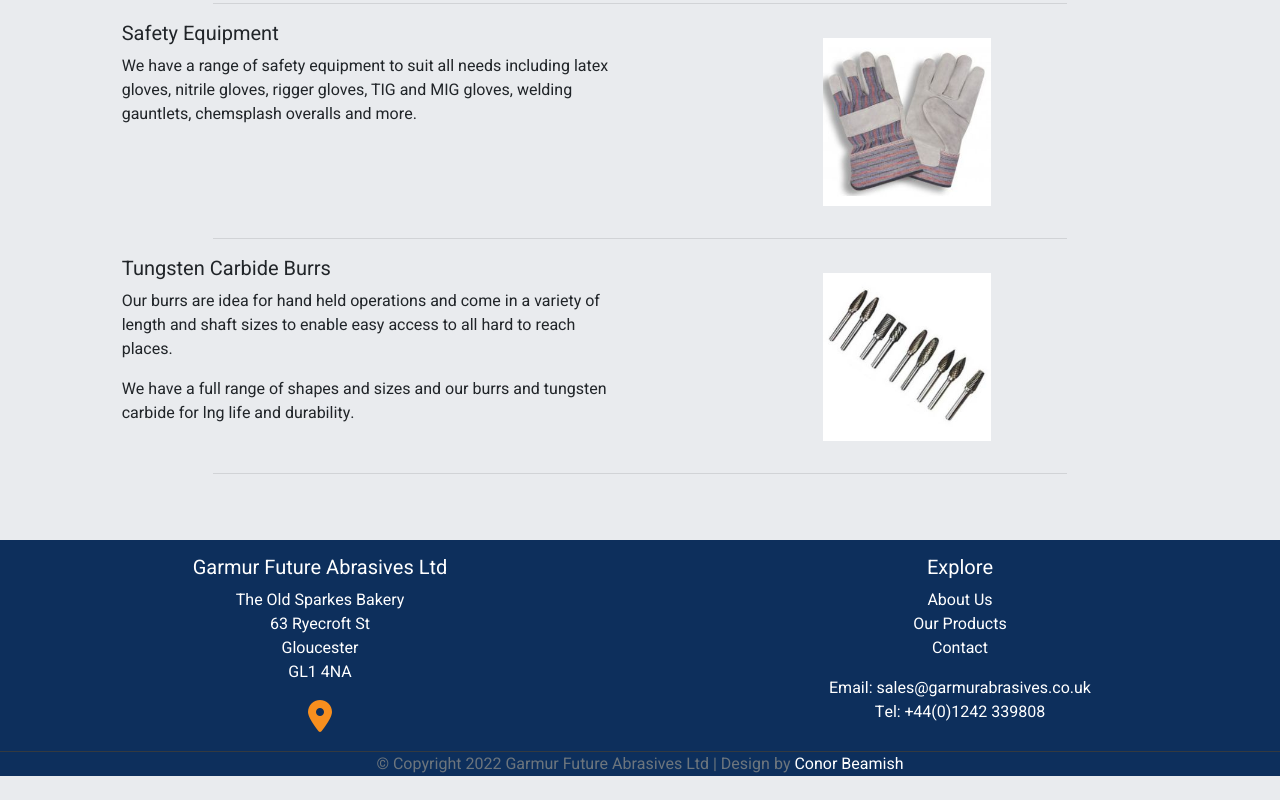
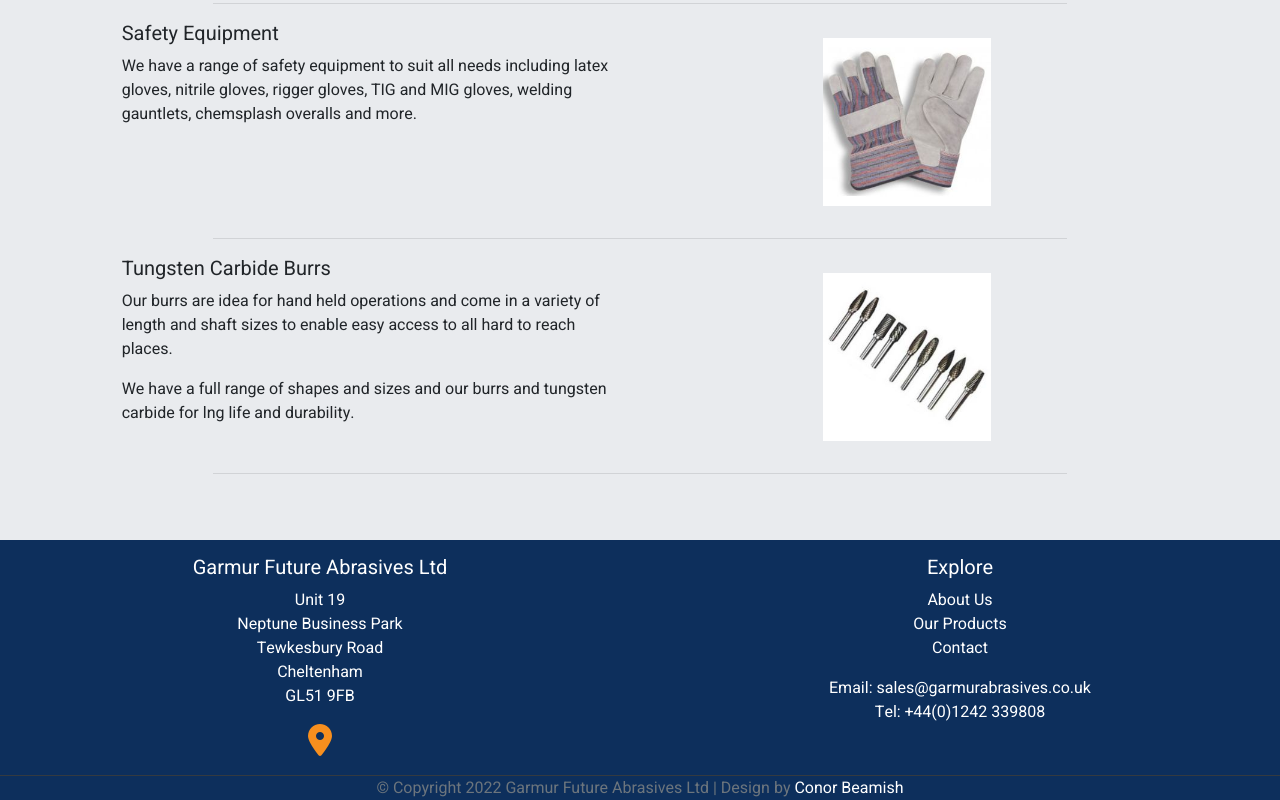
Before and after one commit to Conorbeamish/garmur-abrasives-v2, a plain HTML site: page products.html in a window 1280 px wide. Shown: the part 2473-3273 px from the top of the page. Before the commit the page ends 3249 px from the top, so only its background shows below. Drawn offline with nearby package versions, Linux system fonts and the light colour scheme.

Commit message:
Reword about section

```diff
--- a/products.html
+++ b/products.html
@@ -181,10 +181,11 @@
             <div class="col-12 col-sm-6 text-center pb-3">
                 <h5>Garmur Future Abrasives Ltd</h5>
                 <p>
-                      The Old Sparkes Bakery<br>
-                      63 Ryecroft St<br>
-                      Gloucester<br>
-                      GL1 4NA
+                    Unit 19<br>
+                    Neptune Business Park<br>
+                    Tewkesbury Road<br>
+                    Cheltenham<br>
+                    GL51 9FB
                 </p>
                 <a href="https://goo.gl/maps/6R8dJwvuU3kQDf3W9" target="_blank" rel="noopener" rel="noreferrer">
                     <i class="fas fa-2x fa-map-marker-alt brand-color-link"></i>
```
Also changed, not shown: index.html (+1 -1 lines), images/burrs.webp (added), images/carpentry.webp (added), images/coated.webp (added), images/compounds.jpeg (deleted), images/compounds.jpg (added), images/diamond.jpeg (deleted), images/diamond.jpg (added), images/favicon.webp (added), images/garmur-logo.webp (added), images/grinding.webp (added), images/landing-cover.jpg, images/landing-cover2.jpg, images/products.jpg, 2 more files, 2 other files. Lines whose indentation alone changed are shown as unchanged.
